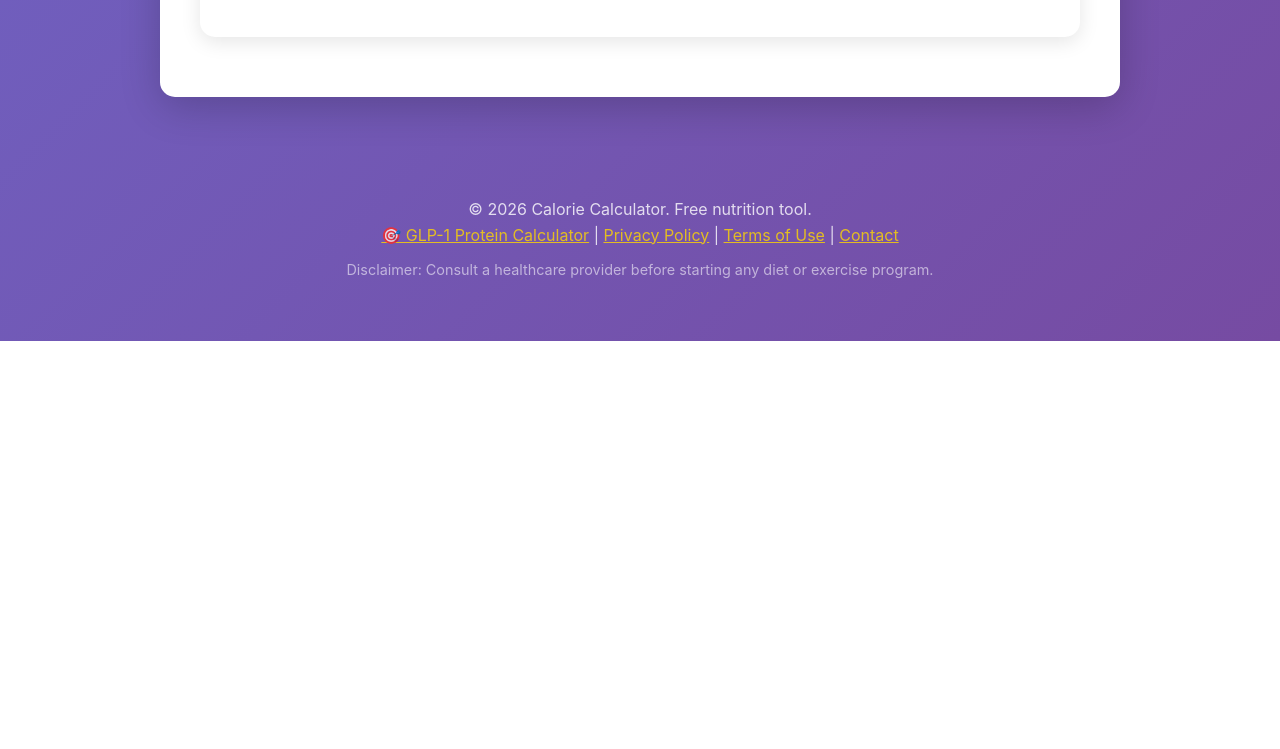
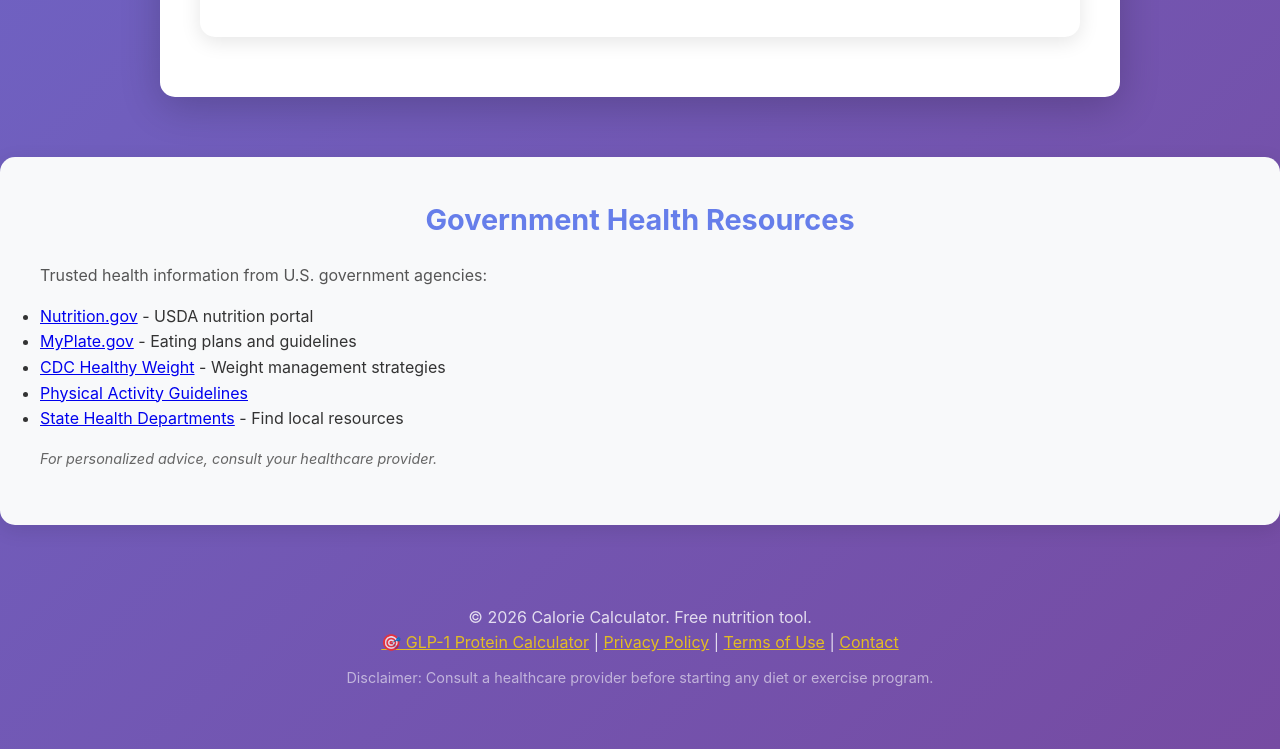
Before and after one commit to m4quick/calorie-calculator-tool, a website: page index.html in a window 1280 px wide. Shown: the part 2738-3487 px from the top of the page. Before the commit the page ends 3079 px from the top, so only its background shows below. Drawn offline with Linux system fonts and the light colour scheme.

Commit message:
Add government health resources section with links to Nutrition.gov, CDC, MyPlate

```diff
--- a/index.html
+++ b/index.html
@@ -923,6 +923,22 @@
     </div>
     </div>
 
+
+
+        <!-- Government Health Resources -->
+        <div class="content-section" style="background: #f8f9fa;">
+            <h2 style="text-align: center;">Government Health Resources</h2>
+            <p>Trusted health information from U.S. government agencies:</p>
+            <ul>
+                <li><a href="https://www.nutrition.gov" target="_blank" rel="noopener">Nutrition.gov</a> - USDA nutrition portal</li>
+                <li><a href="https://www.myplate.gov" target="_blank" rel="noopener">MyPlate.gov</a> - Eating plans and guidelines</li>
+                <li><a href="https://www.cdc.gov/healthy-weight-growth" target="_blank" rel="noopener">CDC Healthy Weight</a> - Weight management strategies</li>
+                <li><a href="https://odphp.health.gov/our-work/nutrition-physical-activity/physical-activity-guidelines" target="_blank" rel="noopener">Physical Activity Guidelines</a></li>
+                <li><a href="https://www.usa.gov/state-health" target="_blank" rel="noopener">State Health Departments</a> - Find local resources</li>
+            </ul>
+            <p style="margin-top: 15px; font-size: 0.9em; color: #666;"><em>For personalized advice, consult your healthcare provider.</em></p>
+        </div>
+
     <footer>
         <div class="container">
             <p>&copy; 2026 Calorie Calculator. Free nutrition tool.</p>
```
